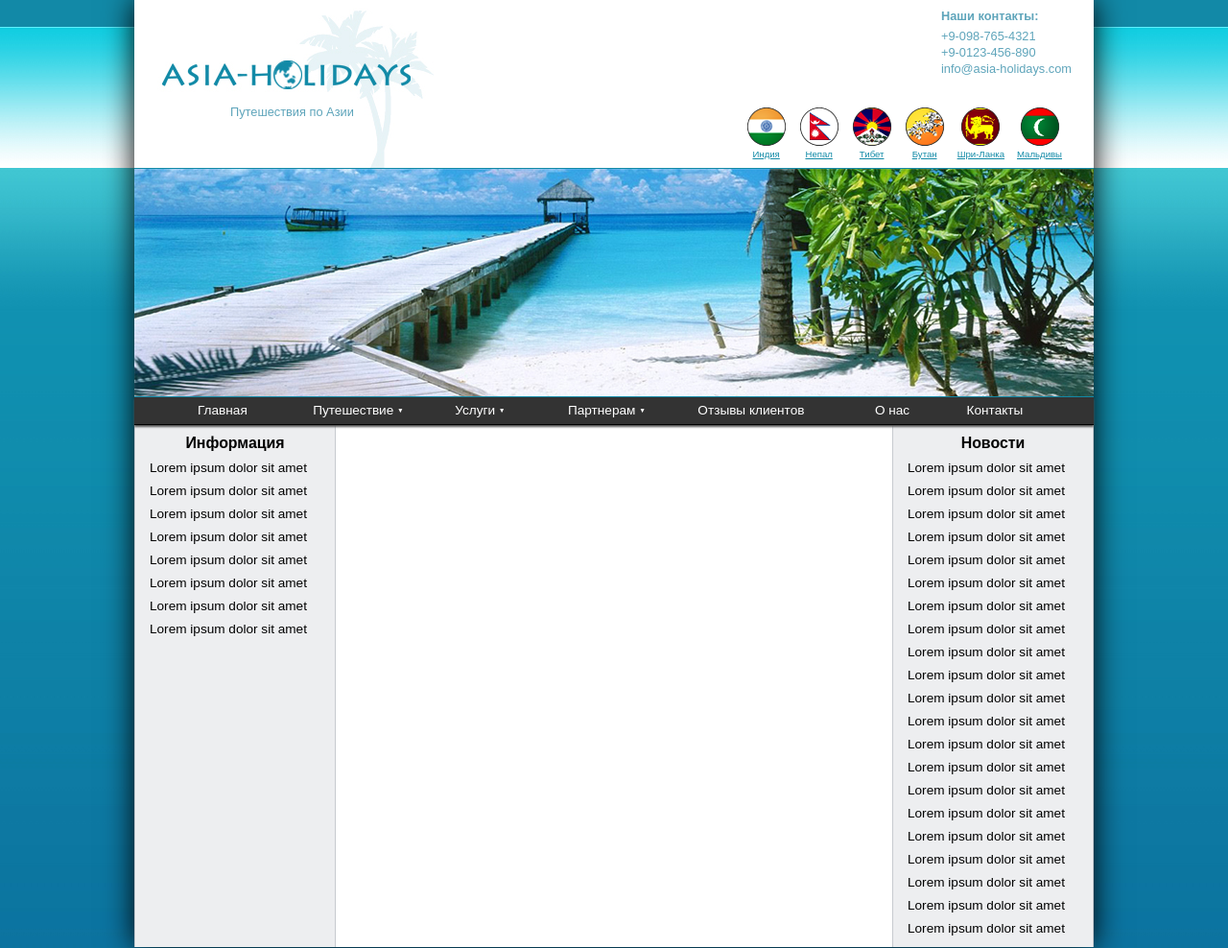
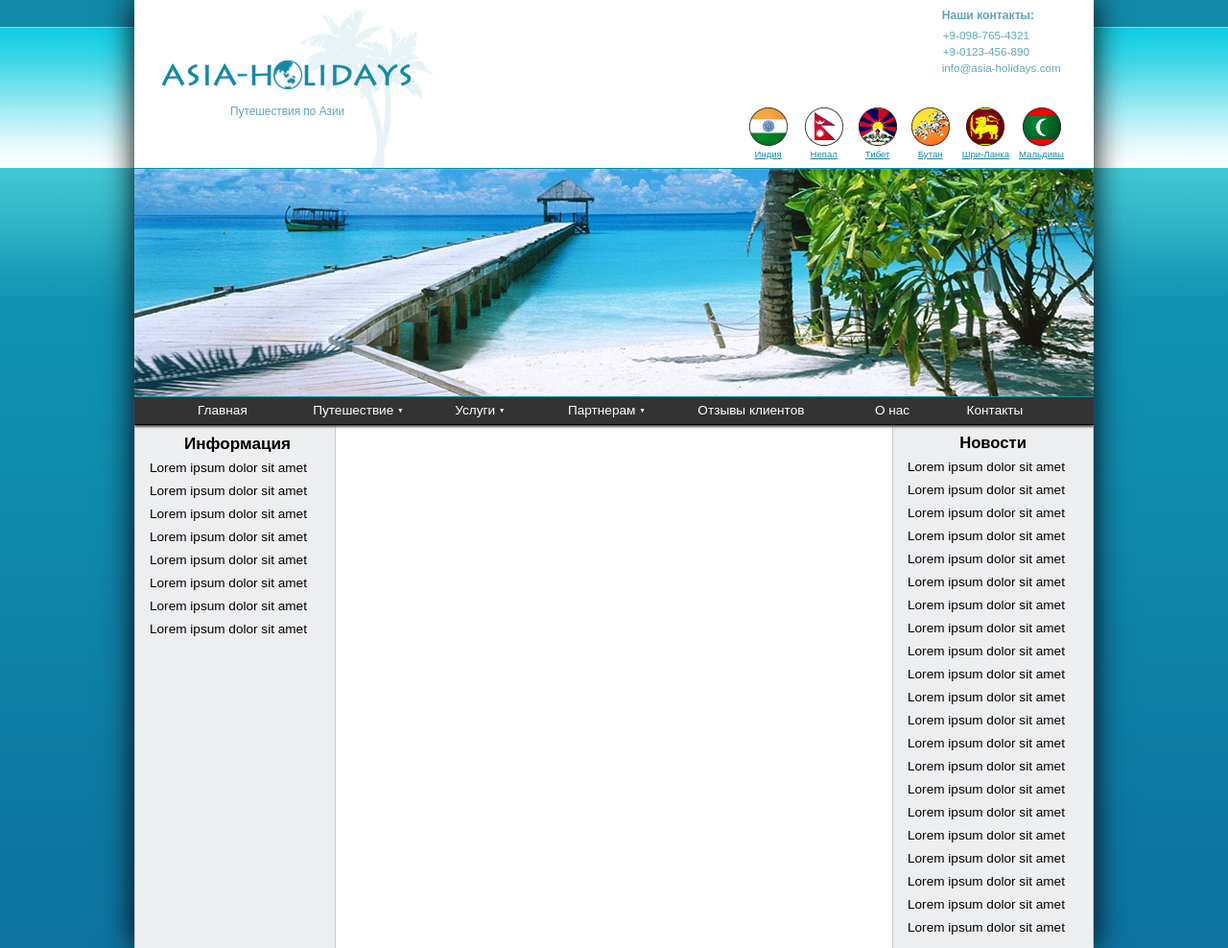
Before and after one commit to dzygarmayster/Voytkov_Dmytro_Homework04, a plain HTML site: page index.html in a window 1280 px wide. Shown: the top 988 px of the page at 96% size. Drawn offline with Linux system fonts and the light colour scheme; a web font is replaced by a local one.

Commit message:
Homework04

```diff
--- a/css/style.css
+++ b/css/style.css
@@ -38,37 +38,46 @@ header {
     top: 109px;
     left: 100px;
     color: #5fa5bb;
-    font-size: .8em;
+    font-size: .741em;
 }
 
 .head-right {
     float: right;
+    margin-right: 28px;
 }
 
 .contacts {
-    padding: 9px 23px 20px;
-    float: right;
+    padding: 9px 0 20px 204px;
+    float: left;
     color: #5fa5bb;
 }
 
 .contacts h4 {
     padding-bottom: 5px;
-    font-size: .8em;
+    font-size: .76em;
 }
 
 .contacts p {
-    font-size: .8em;
-    line-height: 17px;
+    padding: 2px 1px;
+    font-size: .735em;
+}
+
+.contacts a {
+    display: block;
+    padding: 2px 0;
+    color: #5fa5bb;
+    font-size: .73em;
+    text-decoration: none;
 }
 
 .flags {
-    margin: 11px 30px 0 0;
+    padding: 12px 0 0 1px;
     font-size: .6em;
 }
 
 .flag-box {
     display: block;
-    margin: 11px 13px 0 0;
+    margin: 11px 0 0 0;
     float: left;
     color: #128aa7;
     text-align: center;
@@ -78,8 +87,28 @@ header {
     display: inline-block;
 }
 
-.flag-box:last-child {
-    margin-right: 3px;
+.flag-box-1 {
+    margin: 0 15px 0 1px;
+}
+
+.flag-box-2 {
+    margin: 0 13px 0 1px;
+}
+
+.flag-box-3 {
+    margin: 0 12px 0 1px;
+}
+
+.flag-box-4 {
+    margin: 0 11px 0 1px;
+}
+
+.flag-box-5 {
+    margin: 0 9px 0 1px;
+}
+
+.flag-box-6 {
+    margin: 0 3px 0 1px;
 }
 
 .photo {
@@ -218,7 +247,7 @@ header {
 .left-column,
 .right-column {
     width: 178px;
-    padding: 10px 15px 7px;
+    padding: 9px 15px;
     border-right: 1px solid #c7cacf;
     border-left: 1px solid #c7cacf;
     background-color: #edeef0;
@@ -231,13 +260,15 @@ header {
 
 .left-column-title {
     display: block;
-    padding-bottom: 5px;
+    padding: 1px 0 3px 5px;
+    font-size: 1.07rem;
     text-align: center;
 }
 
 .right-column-title {
     display: block;
-    padding-bottom: 5px;
+    padding: 0 0 3px 0;
+    font-size: 1.04rem;
     text-align: center;
 }
 
@@ -251,6 +282,6 @@ header {
 footer {
     padding: 10px 0;
     color: #dee7ee;
-    font-size: .75em;
+    font-size: .731em;
     text-align: center;
 }
--- a/index.html
+++ b/index.html
@@ -18,30 +18,30 @@
                     <h4>Наши контакты:</h4>
                     <p>+9-098-765-4321</p>
                     <p>+9-0123-456-890</p>
-                    <p>info@asia-holidays.com</p>
+                    <a href="#">info@asia-holidays.com</a>
                 </div>
                 <div class="flags clearfix">
-                    <a href="#" class="flag-box">
+                    <a href="#" class="flag-box flag-box-1">
                         <img src="img\india_flag.png" alt="">
                         <p>Индия</p>
                     </a>
-                    <a href="#" class="flag-box">
+                    <a href="#" class="flag-box flag-box-2">
                         <img src="img\nepal_flag.png" alt="">
                         <p>Непал</p>
                     </a>
-                    <a href="#" class="flag-box">
+                    <a href="#" class="flag-box flag-box-3">
                         <img src="img\tibet_flag.png" alt="">
                         <p>Тибет</p>
                     </a>
-                    <a href="#" class="flag-box">
+                    <a href="#" class="flag-box flag-box-4">
                         <img src="img\butan-flag.png" alt="">
                         <p>Бутан</p>
                     </a>
-                    <a href="#" class="flag-box">
+                    <a href="#" class="flag-box flag-box-5">
                         <img src="img\shri_lanka_flag.png" alt="">
                         <p>Шри-Ланка</p>
                     </a>
-                    <a href="#" class="flag-box">
+                    <a href="#" class="flag-box flag-box-6">
                         <img src="img\maldiv_flag.png" alt="">
                         <p>Мальдивы</p>
                     </a>
```
